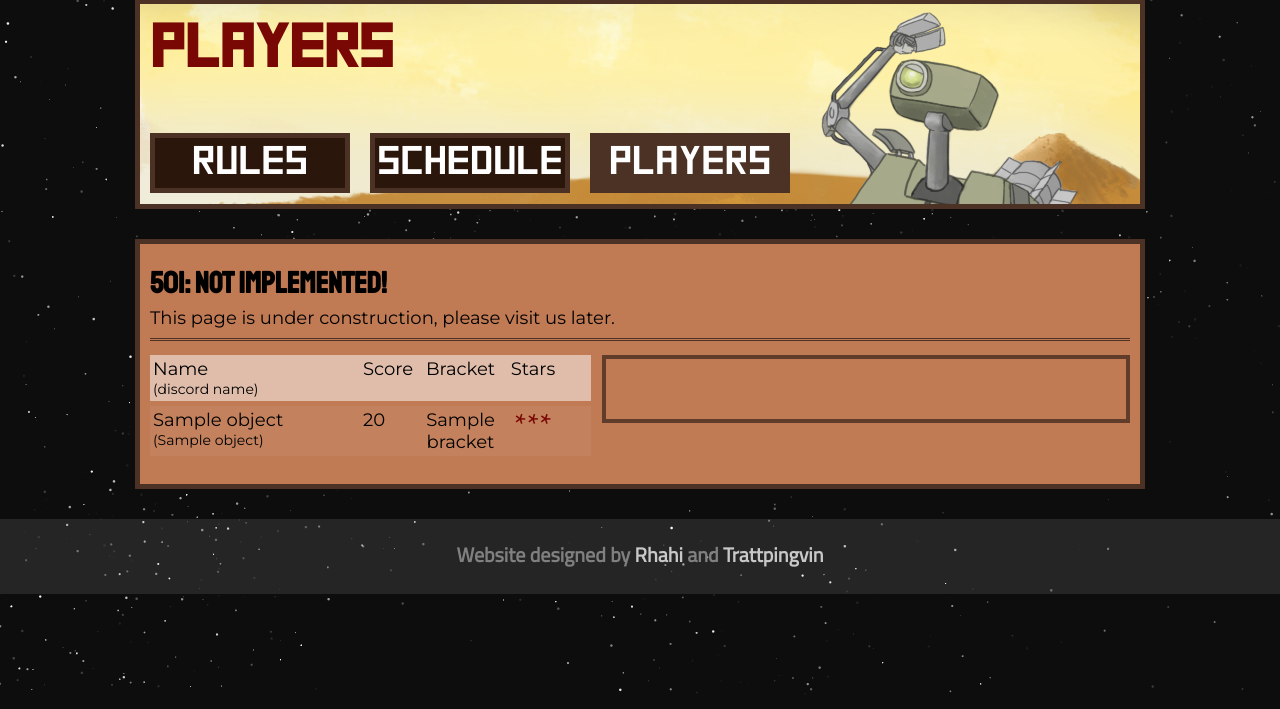
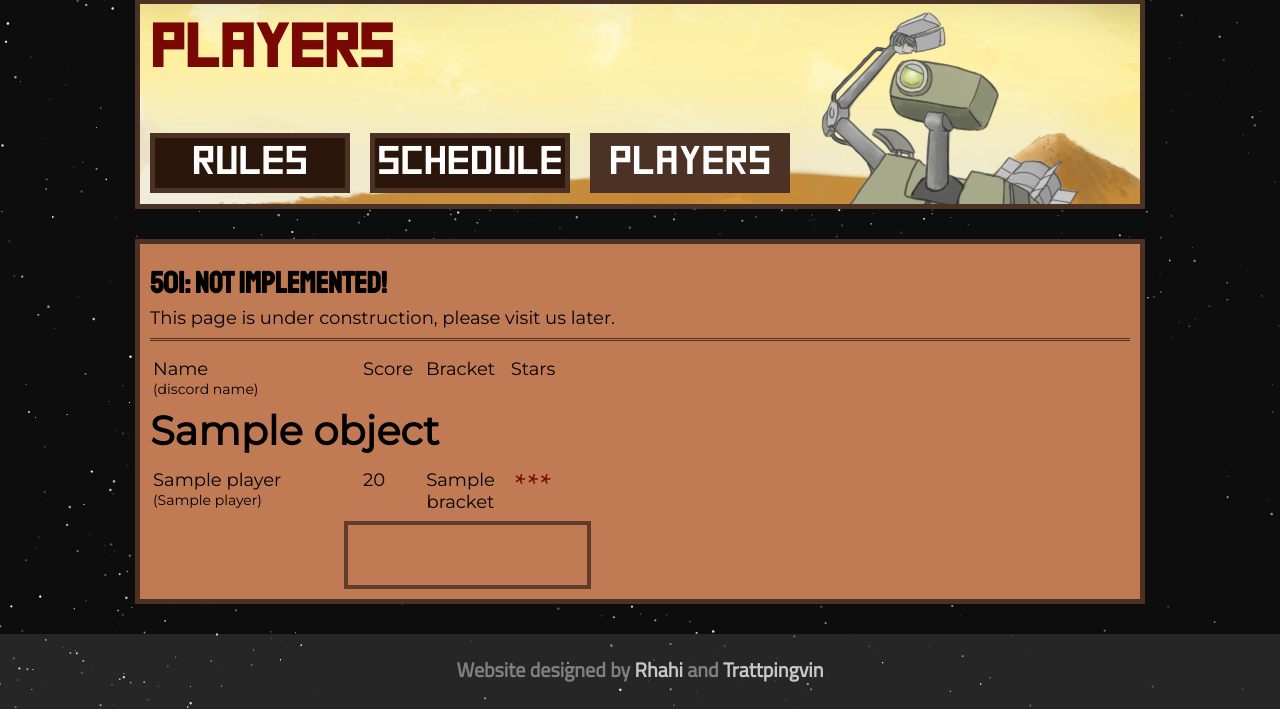
Before and after one commit to Trattpingvin/dawn, a Django app: template templates/players.html in a window 1280 px wide. Shown: the part 106-815 px from the top of the page. Run offline with Django 3.2, Linux system fonts and the light colour scheme; the template is opened without the code that fills it: most values are stand-ins (such as "Sample title", 1, 10 or a date in 2020).

Commit message:
Add team headline to players page

```diff
--- a/templates/players.html
+++ b/templates/players.html
@@ -30,7 +30,7 @@
             This page is under construction, please visit us later.
             <hr>
             <div id="player-all">
-                <ul class="alternate">
+                <div class="alternate">
                     <li class="player example">
                         <div class="name-wrapper">
                             <div class="steam-name">Name</div>
@@ -42,7 +42,9 @@
                     </li>
                     <!-- real player list -->
                     <!-- FIXME: sub elements blocking ID click effect -->
-                    {% for player in object_list %}
+                    {% for team in object_list %}
+                        <div class="teamname" style="line-height: 1.25; margin: 0 0 10px; font-size: 40px; font-weight: bold;">{{ team.name }} </div>
+                        {% for player in team.get_players %}
                     <li class="player" id="{{ player.pk }}">
                         <div class="name-wrapper" id="{{ player.pk }}">
                             <div class="steam-name" id="{{ player.pk }}">{{ player.name }}</div>
@@ -63,6 +65,7 @@
                         </div>
                     </li>
                     {% endfor %}
+                {% endfor %}
                 </ul>
             </div>
             <div id="player-detail">
--- a/tournament/models.py
+++ b/tournament/models.py
@@ -19,6 +19,9 @@ class Team(models.Model):
 
     def __str__(self):
         return self.name
+
+    def get_players(self):
+        return Player.objects.filter(team=self)
 
 
 class Tournament(models.Model):
--- a/tournament/views.py
+++ b/tournament/views.py
@@ -36,8 +36,8 @@ class PlayerView(View):
 
 class PlayersView(ListView):
     template_name = "players.html"
-    model = Player
-    ordering = ['team']
+    model = Team
+    #ordering = ['team']
     # not sure why i made this class. in case we need something extra I guess?
 
 
```
